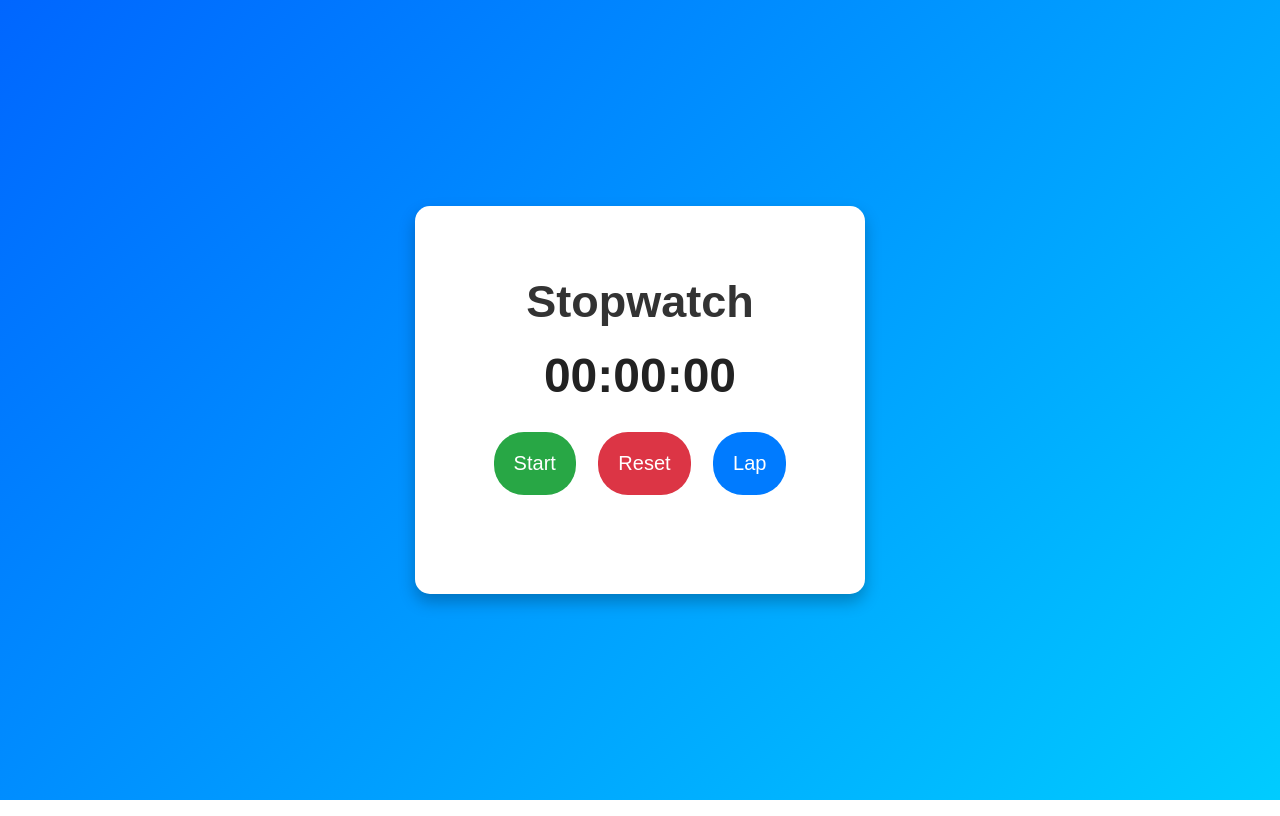
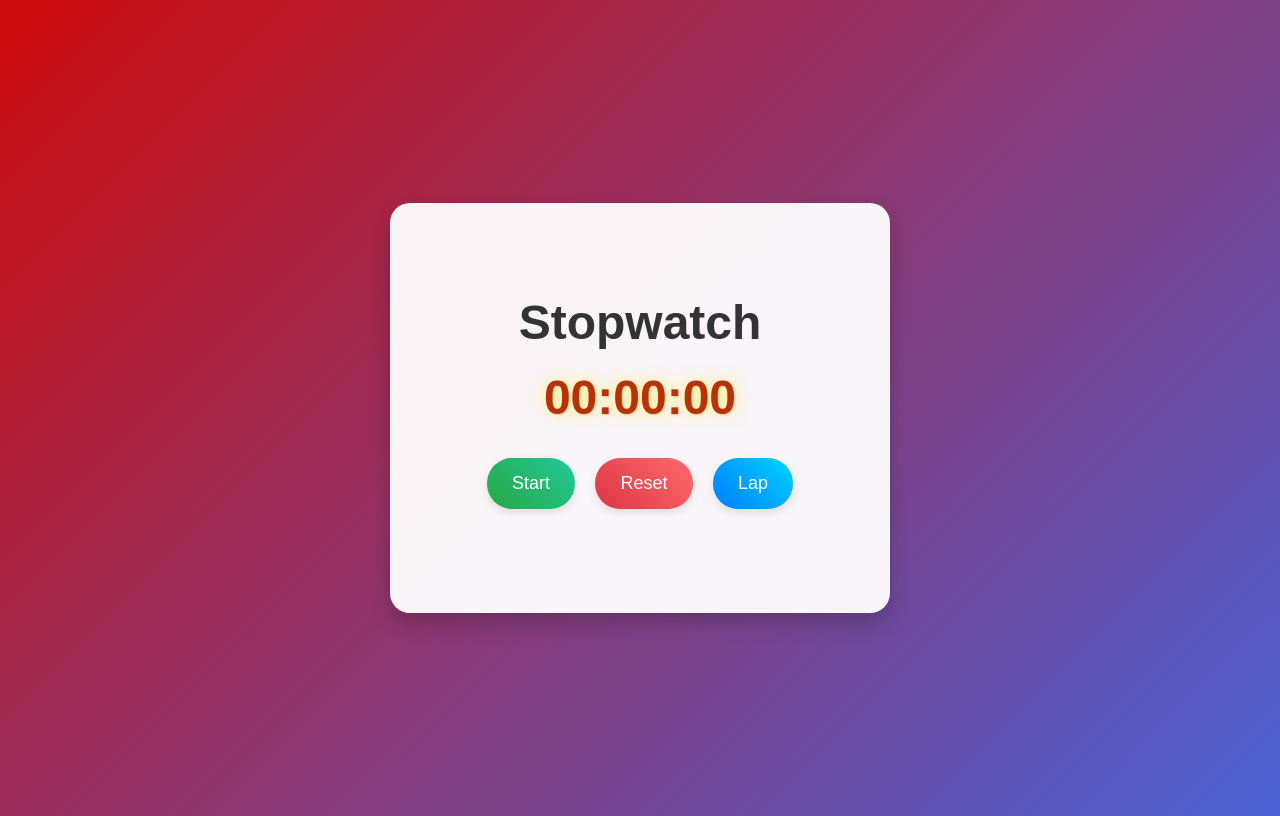
Before and after one commit to Hemantselkar/PRODIGY_WD_02, a plain HTML site: page 2nd Task/index.html in a window 1280 px wide. Drawn offline with Linux system fonts and the light colour scheme.

Commit message:
change js and css

```diff
--- a/2nd Task/script.js
+++ b/2nd Task/script.js
@@ -58,7 +58,6 @@ function lap() {
   }
 }
 
-// Event listeners
 startPauseBtn.addEventListener("click", startPause);
 resetBtn.addEventListener("click", reset);
 lapBtn.addEventListener("click", lap);
--- a/2nd Task/style.css
+++ b/2nd Task/style.css
@@ -1,37 +1,35 @@
-* {
-  margin: 0;
-  padding: 0;
-  box-sizing: border-box;
-}
-
 body {
   display: flex;
   justify-content: center;
   align-items: center;
   height: 100vh;
-  background: linear-gradient(135deg, #0066ff, #00ccff);
+
+  background: linear-gradient(135deg, #ce0b0b, #4a62d5);
   font-family: Arial, sans-serif;
 }
 
 .container {
   text-align: center;
-  background: #fff;
-  padding: 70px;
-  border-radius: 15px;
-  box-shadow: 0 8px 16px rgba(0,0,0,0.25);
+  background: rgba(255, 255, 255, 0.95);
+  padding: 60px 50px;
+  border-radius: 20px;
+  box-shadow: 0 10px 20px rgba(0,0,0,0.2);
+  max-width: 400px;
+  width: 90%;
 }
 
 h1 {
   margin-bottom: 20px;
-  font-size: 45px;
+  font-size: 3rem;
   color: #333;
 }
 
 #display {
   font-size: 3rem;
-  margin-bottom: 20px;
-  color: #222;
+  margin-bottom: 25px;
+  color: #b83209;
   font-weight: bold;
+  text-shadow: 0 0 15px rgba(251, 231, 53, 0.7), 1px 1px 2px rgba(0,0,0,0.2);
 }
 
 .buttons {
@@ -39,38 +37,34 @@ h1 {
 }
 
 button {
-  padding: 20px 20px;
-  margin: 9px;
+  padding: 15px 25px;
+  margin: 8px;
   border: none;
-  border-radius: 30px;
+  border-radius: 25px;
   cursor: pointer;
-  font-size: 20px;
+  font-size: 18px;
   transition: all 0.3s ease;
+  box-shadow: 0 4px 8px rgba(0,0,0,0.1);
 }
 
 #startPauseBtn {
-  background: #28a745;
+  background: linear-gradient(45deg, #28a745, #20c997);
   color: white;
 }
 
 #resetBtn {
-  background: #dc3545;
+  background: linear-gradient(45deg, #dc3545, #ff6b6b);
   color: white;
 }
 
 #lapBtn {
-  background: #007bff;
+  background: linear-gradient(45deg, #007bff, #00d4ff);
   color: white;
 }
 
-/* #click{
-  background: yellow;
-  color: white;
-  border-radius: 34px;
-} */
-
 button:hover {
-  opacity: 0.85;
+  opacity: 0.9;
+  transform: scale(1.05);
 }
 
 #laps {
@@ -84,8 +78,13 @@ button:hover {
 #laps li {
   background: #f4f4f4;
   margin: 5px 0;
-  padding: 8px;
-  border-radius: 6px;
+  padding: 8px 12px;
+  border-radius: 8px;
   font-size: 1rem;
   color: #333;
 }
+
+#laps li:last-child {
+  font-weight: bold;
+  color: #ff4d6d;
+}
```
